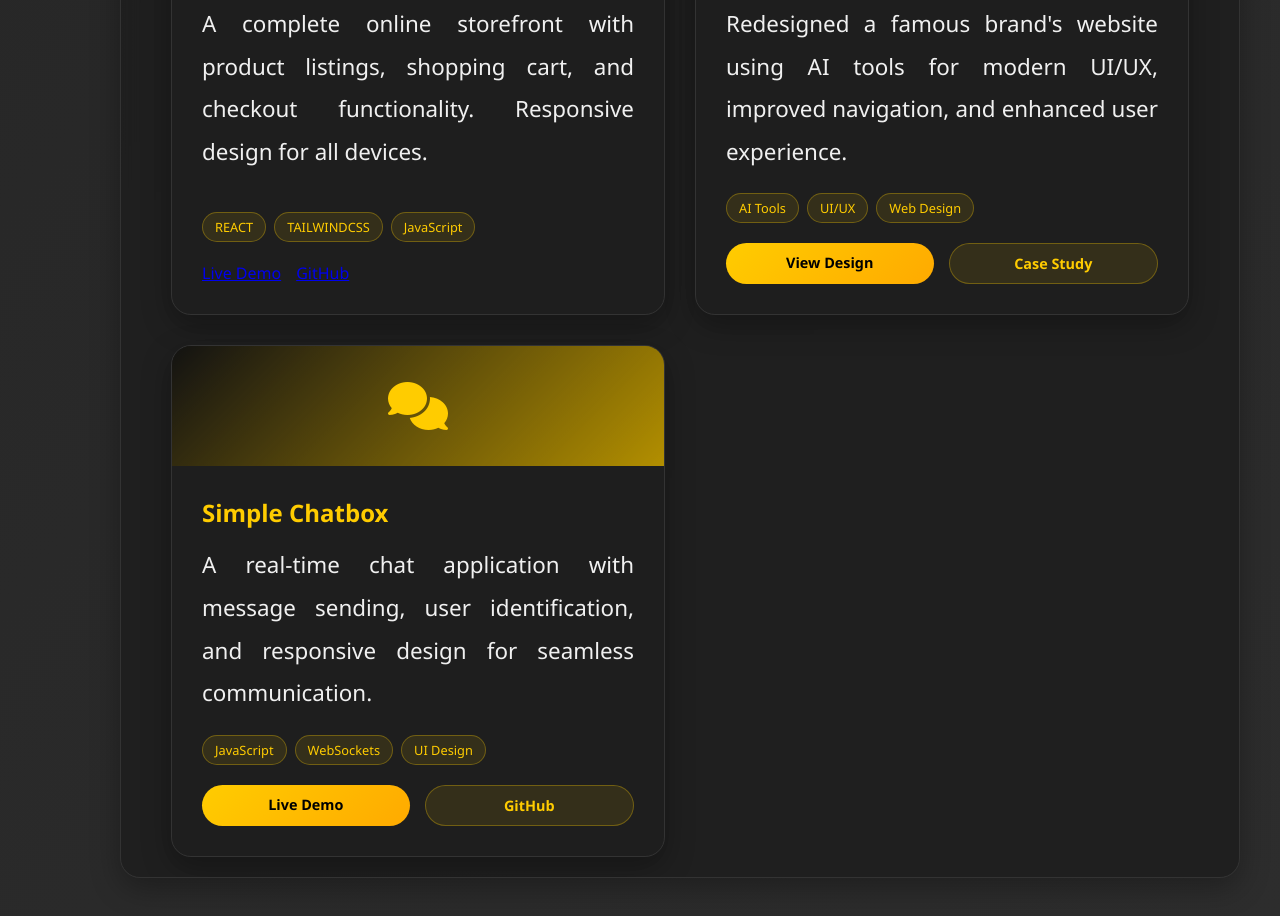
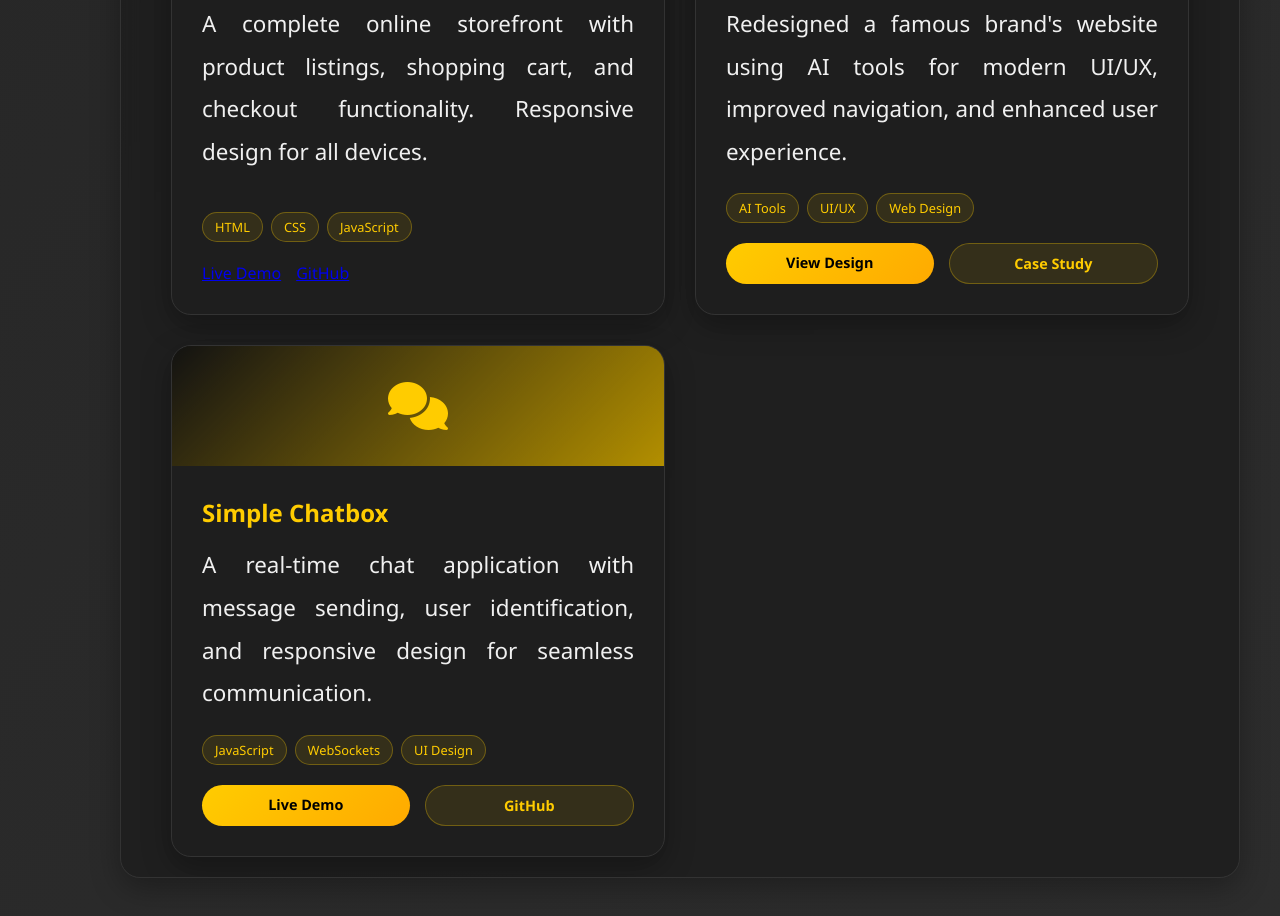
Before and after one commit to Anand-prakash1/FUTURE_FS_01, a plain HTML site: page index.html in a window 1280 px wide. Shown: the part 5353-6269 px from the top of the page. Drawn offline with Linux system fonts and the light colour scheme.

Commit message:
Update tech tags in project description

```diff
--- a/index.html
+++ b/index.html
@@ -351,8 +351,8 @@
             <p>A complete online storefront with product listings, shopping cart, and checkout functionality. Responsive
               design for all devices.</p>
             <div class="project-tech">
-              <span class="tech-tag">REACT</span>
-              <span class="tech-tag">TAILWINDCSS</span>
+              <span class="tech-tag">HTML</span>
+              <span class="tech-tag">CSS</span>
               <span class="tech-tag">JavaScript</span>
             </div>
             <div class="project-links">
```
